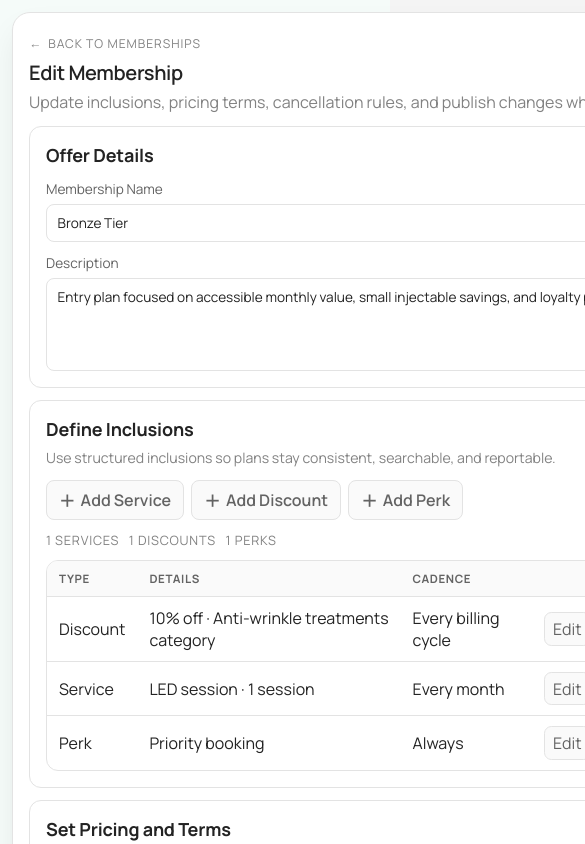
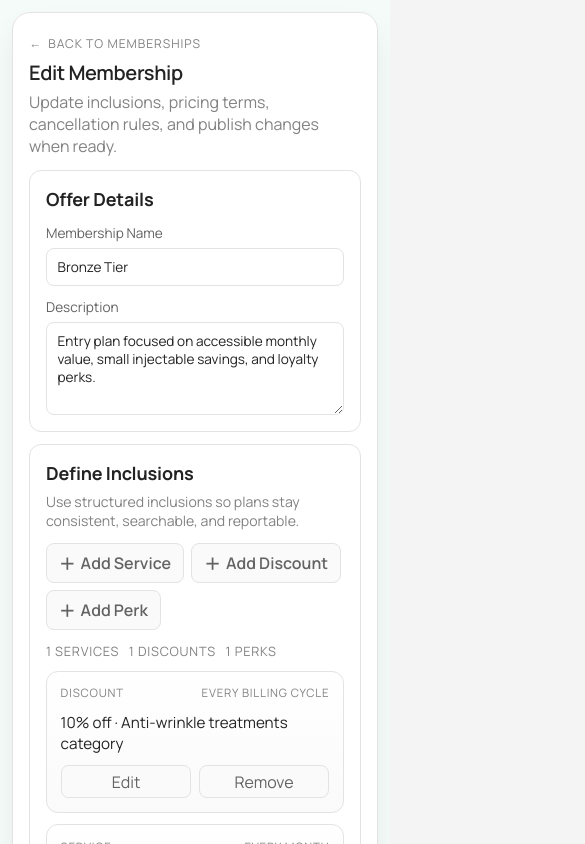
Before and after one commit to jamesenty/patient-memberships, a Next.js app: page /memberships/bronze in a window 390 px wide. Shown: the top 844 px of the page, 585 px wide, since content can reach past the window. Built offline with nearby package versions, Linux system fonts and the light colour scheme.

Commit message:
Fix mobile membership layout overflow

```diff
--- a/app/components/membership-form/CreateMembershipFlow.tsx
+++ b/app/components/membership-form/CreateMembershipFlow.tsx
@@ -708,6 +708,40 @@ export function CreateMembershipFlow({
                 </tbody>
               </table>
             </div>
+
+            <div className={styles.inclusionMobileList}>
+              {inclusions.map((inclusion) => {
+                const summary = formatInclusionSummary(inclusion);
+
+                return (
+                  <article key={`mobile-inclusion-${inclusion.id}`} className={styles.inclusionMobileCard}>
+                    <div className={styles.inclusionMobileHeader}>
+                      <span className={styles.inclusionMobileType}>{summary.type}</span>
+                      <span className={styles.inclusionMobileCadence}>{summary.cadence}</span>
+                    </div>
+                    <p className={styles.inclusionMobileDetail}>{summary.detail}</p>
+                    <div className={styles.inclusionMobileActions}>
+                      <button
+                        className={styles.editButton}
+                        type="button"
+                        onClick={() => startEditInclusion(inclusion)}
+                      >
+                        Edit
+                      </button>
+                      <button
+                        className={styles.removeButton}
+                        type="button"
+                        onClick={() =>
+                          setInclusions((current) => current.filter((entry) => entry.id !== inclusion.id))
+                        }
+                      >
+                        Remove
+                      </button>
+                    </div>
+                  </article>
+                );
+              })}
+            </div>
           </section>
 
           <section className={styles.section}>
--- a/app/components/membership-form/create-membership.module.css
+++ b/app/components/membership-form/create-membership.module.css
@@ -165,6 +165,10 @@
   background: var(--color-fill-primary);
 }
 
+.inclusionMobileList {
+  display: none;
+}
+
 .inclusionsTable {
   width: 100%;
   border-collapse: collapse;
@@ -209,6 +213,48 @@
   background: var(--color-fill-secondary);
   color: var(--color-text-tertiary);
   padding: 0.3rem 0.52rem;
+}
+
+.inclusionMobileCard {
+  border: 1px solid var(--color-stroke-default);
+  border-radius: var(--space-12);
+  background: linear-gradient(180deg, var(--color-fill-primary) 0%, var(--color-fill-secondary) 100%);
+  padding: 0.85rem;
+  display: grid;
+  gap: 0.65rem;
+}
+
+.inclusionMobileHeader {
+  display: flex;
+  align-items: flex-start;
+  justify-content: space-between;
+  gap: 0.75rem;
+}
+
+.inclusionMobileType,
+.inclusionMobileCadence {
+  font-size: 0.72rem;
+  line-height: 1rem;
+  text-transform: uppercase;
+  letter-spacing: 0.07em;
+  color: var(--color-text-secondary);
+}
+
+.inclusionMobileCadence {
+  text-align: right;
+}
+
+.inclusionMobileDetail {
+  margin: 0;
+  font-size: 0.95rem;
+  line-height: 1.4;
+  color: var(--color-text-primary);
+  overflow-wrap: anywhere;
+}
+
+.inclusionMobileActions {
+  display: flex;
+  gap: 0.45rem;
 }
 
 .toggleRow {
@@ -963,6 +1009,16 @@
     grid-template-columns: 1fr;
   }
 
+  .inclusionsTableWrap {
+    display: none;
+  }
+
+  .inclusionMobileList {
+    display: grid;
+    gap: 0.7rem;
+    margin-top: 0.7rem;
+  }
+
   .actions {
     justify-content: stretch;
   }
@@ -971,6 +1027,11 @@
   .publishButton {
     flex: 1;
     text-align: center;
+  }
+
+  .inclusionMobileActions .editButton,
+  .inclusionMobileActions .removeButton {
+    flex: 1;
   }
 
   .panelOverlay {
```
